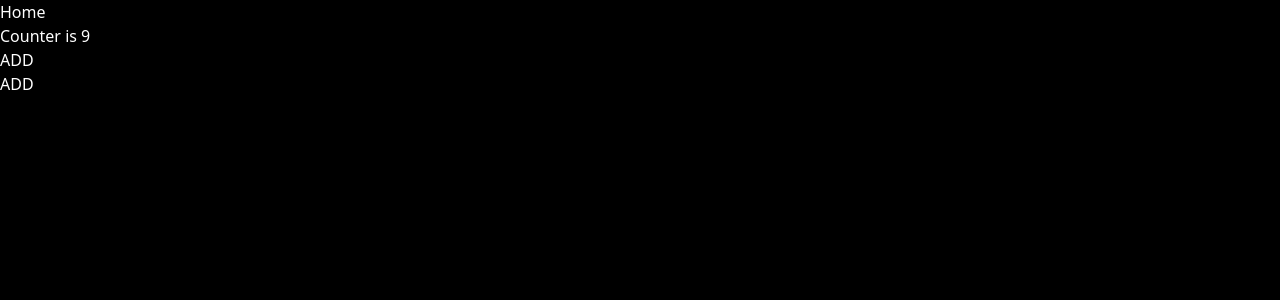
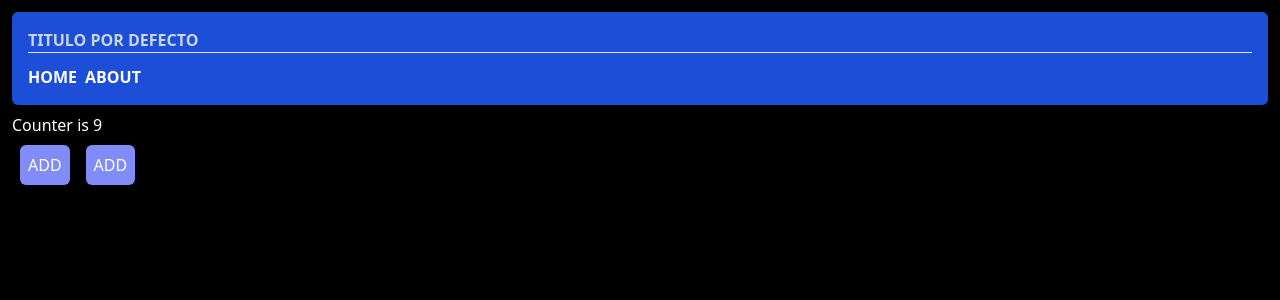
Before and after one commit to patoCode/vue-intermedio, a Vue app: page / in a window 1280 px wide. Shown: the top 300 px of the page. Built offline with nearby package versions, Linux system fonts and the light colour scheme.

Commit message:
DEFINE PROPS: Usando una interface se definen las props de manera mas limpia. Uso de RouterLink personalizado para guardar las rutas.

```diff
--- a/src/App.vue
+++ b/src/App.vue
@@ -1,10 +1,12 @@
 <template>
-  <div>
-    <h1>Home</h1>
+  <div class="m-3">
+    <NavBar :links="routerLinks" />
     <RouterView />
   </div>
 </template>
 
 <script lang="ts" setup>
 import { RouterView } from 'vue-router'
+import NavBar from './pokemons/shred/components/NavBar.vue'
+import { routerLinks } from './pokemons/router/list-routes'
 </script>
--- a/src/counter/views/CounterView.vue
+++ b/src/counter/views/CounterView.vue
@@ -1,8 +1,10 @@
 <template>
   <h1>Counter is {{ counter }}</h1>
-  <button class="bg-indigo-400" @click="increment">ADD</button>
-  <br />
-  <button class="bg-indigo-400" @click="increment">ADD</button>
+  <div class="flex">
+    <button class="bg-indigo-400 p-2 rounded-md m-2" @click="increment">ADD</button>
+    <br />
+    <button class="bg-indigo-400 p-2 rounded-md m-2" @click="increment">ADD</button>
+  </div>
 </template>
 <script lang="ts" setup>
 import { ref } from 'vue'
--- /dev/null
+++ b/src/pokemons/router/list-routes.ts
@@ -0,0 +1,10 @@
+export interface RouterLink {
+  name: string
+  path: string
+  title: string
+}
+
+export const routerLinks: RouterLink[] = [
+  { path: '/', name: 'home', title: 'Home' },
+  { path: '/about', name: 'about', title: 'About' },
+]
--- /dev/null
+++ b/src/pokemons/shred/components/NavBar.vue
@@ -0,0 +1,24 @@
+<template>
+  <nav class="p-4 bg-blue-700 rounded-md font-black uppercase my-2">
+    <p class="text-slate-300">{{ title }}</p>
+    <hr />
+    <ul class="flex items-center justify-start mt-3 gap-2">
+      <RouterLink v-for="link of links" :key="link.path" :to="link.path">
+        {{ link.name }}
+      </RouterLink>
+    </ul>
+  </nav>
+</template>
+
+<script setup lang="ts">
+import type { RouterLink } from '@/pokemons/router/list-routes'
+
+interface Props {
+  title?: string
+  links: RouterLink[]
+}
+
+withDefaults(defineProps<Props>(), {
+  title: 'titulo por defecto',
+})
+</script>
--- a/tailwind.config.js
+++ b/tailwind.config.js
@@ -1,6 +1,6 @@
 /** @type {import('tailwindcss').Config} */
 export default {
-  content: ['./index.html', './src/**/*.{js,ts,jsx,tsx}'],
+  content: ['./index.html', './src/**/*.{vue,js,ts,jsx,tsx}'],
   theme: {
     extend: {},
   },
```
